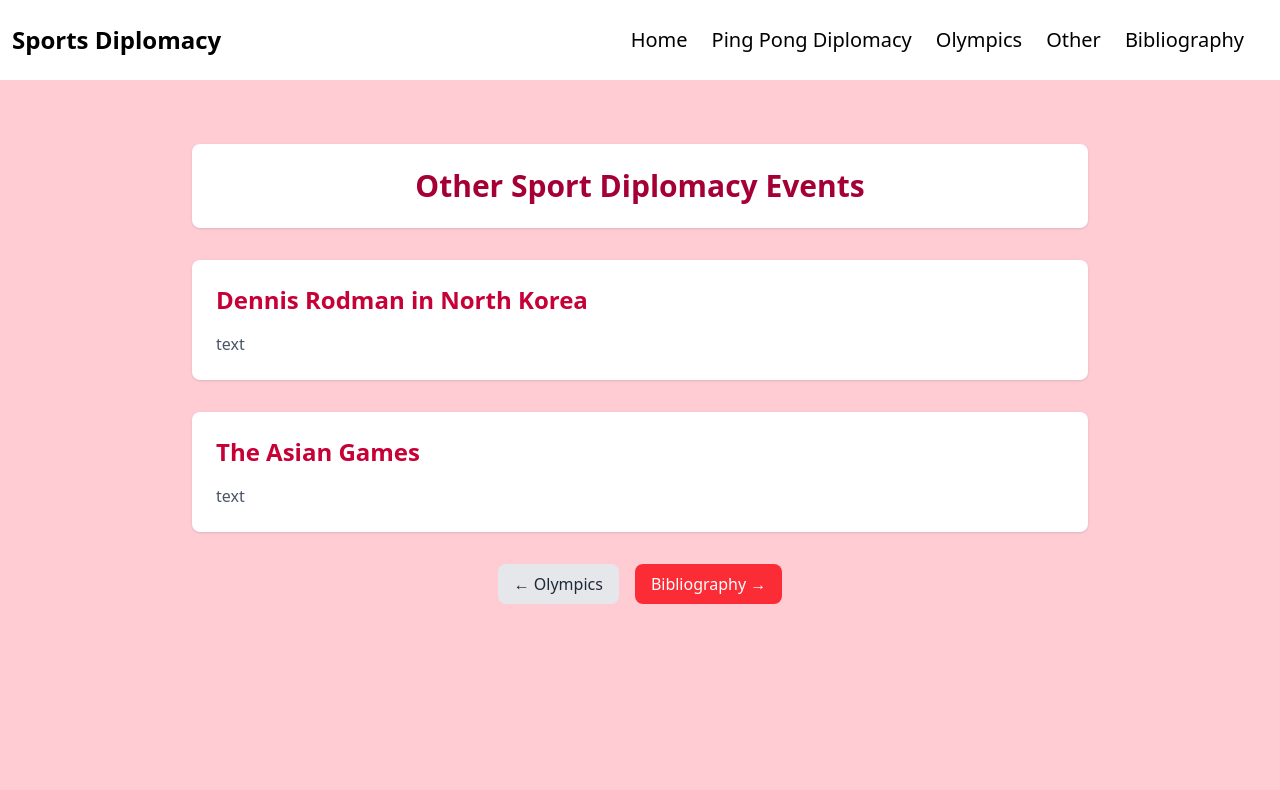
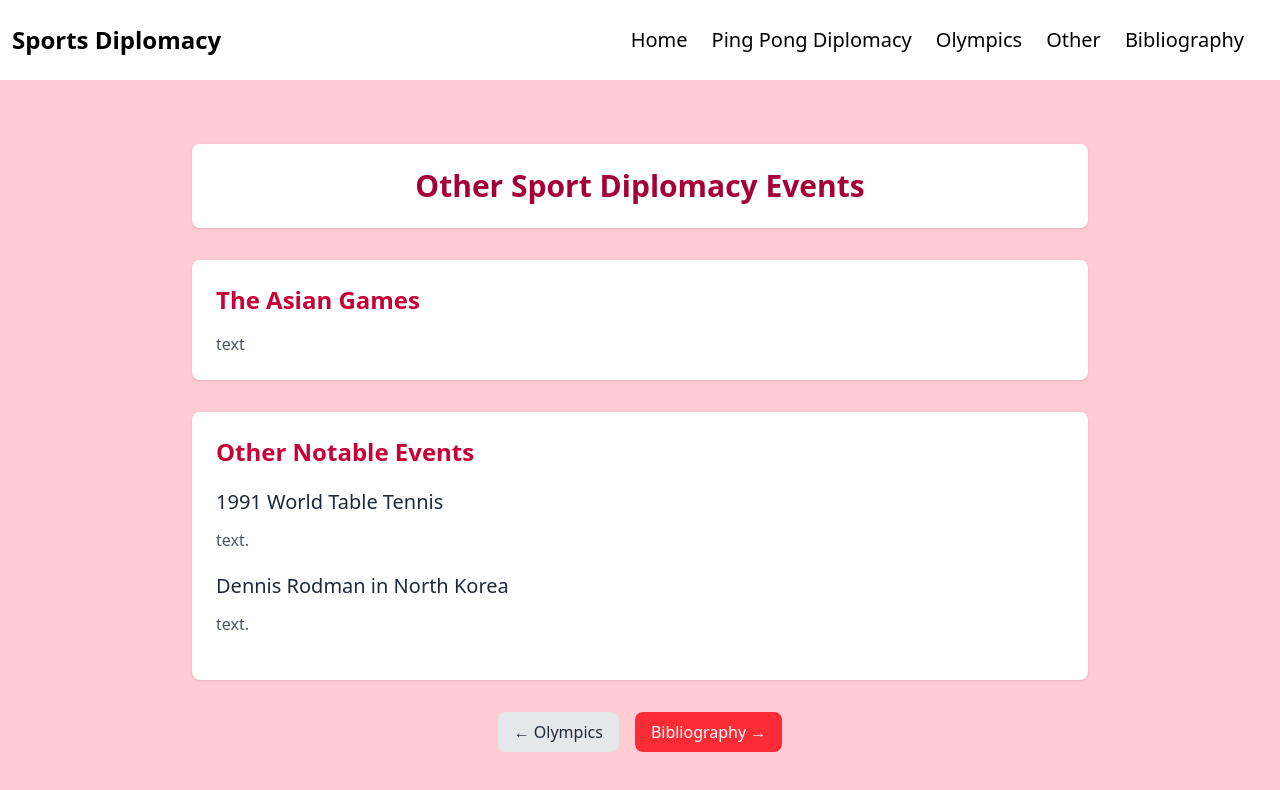
Before and after one commit to twelvenz/sports-diplomacy-proj, a Next.js app: page /other in a window 1280 px wide. Shown: the top 790 px of the page. Built offline with nearby package versions, Linux system fonts and the light colour scheme.

Commit message:
Fixed styling errors.

```diff
--- a/app/olympics/page.tsx
+++ b/app/olympics/page.tsx
@@ -72,14 +72,9 @@ export default function Olympics() {
                                 text.
                             </p>
                         </div>
-                        <div className="my-5">
-                            <h3 className="text-xl font-medium text-gray-800 mb-3">1991 World Table Tennis</h3>
-                            <p className="text-gray-600">
-                                text.
-                            </p>
-                        </div>
                     </div>
                 </div>
+
                 <div className="mt-8 flex justify-center space-x-4">
                     <Link
                         href="/ppd"
--- a/app/other/page.tsx
+++ b/app/other/page.tsx
@@ -8,17 +8,28 @@ export default function Other() {
                     <h1 className="text-3xl font-bold text-center text-rose-800">Other Sport Diplomacy Events</h1>
                 </div>
 
-                <div className="mb-8 bg-white p-6 rounded-lg shadow-sm">
-                    <h2 className="text-2xl font-semibold text-rose-700 mb-4">Dennis Rodman in North Korea</h2>
+                <div className="bg-white p-6 rounded-lg shadow-sm mb-8">
+                    <h2 className="text-2xl font-semibold text-rose-700 mb-4">The Asian Games</h2>
                     <div className="text-gray-600 space-y-4">
-                        <p> text</p>
+                        <p> text </p>
                     </div>
                 </div>
 
-                <div className="bg-white p-6 rounded-lg shadow-sm">
-                    <h2 className="text-2xl font-semibold text-rose-700 mb-4">The Asian Games</h2>
-                    <div className="text-gray-600 space-y-4">
-                        <p> text </p>
+                <div className="bg-white p-6 rounded-lg shadow-sm mb-8">
+                    <h2 className="text-2xl font-semibold text-rose-700 mb-4">Other Notable Events</h2>
+                    <div className="block my-5">
+                        <div className="my-5">
+                            <h3 className="text-xl font-medium text-gray-800 mb-3">1991 World Table Tennis</h3>
+                            <p className="text-gray-600">
+                                text.
+                            </p>
+                        </div>
+                        <div className="my-5">
+                            <h3 className="text-xl font-medium text-gray-800 mb-3">Dennis Rodman in North Korea</h3>
+                            <p className="text-gray-600">
+                                text.
+                            </p>
+                        </div>
                     </div>
                 </div>
 
```
